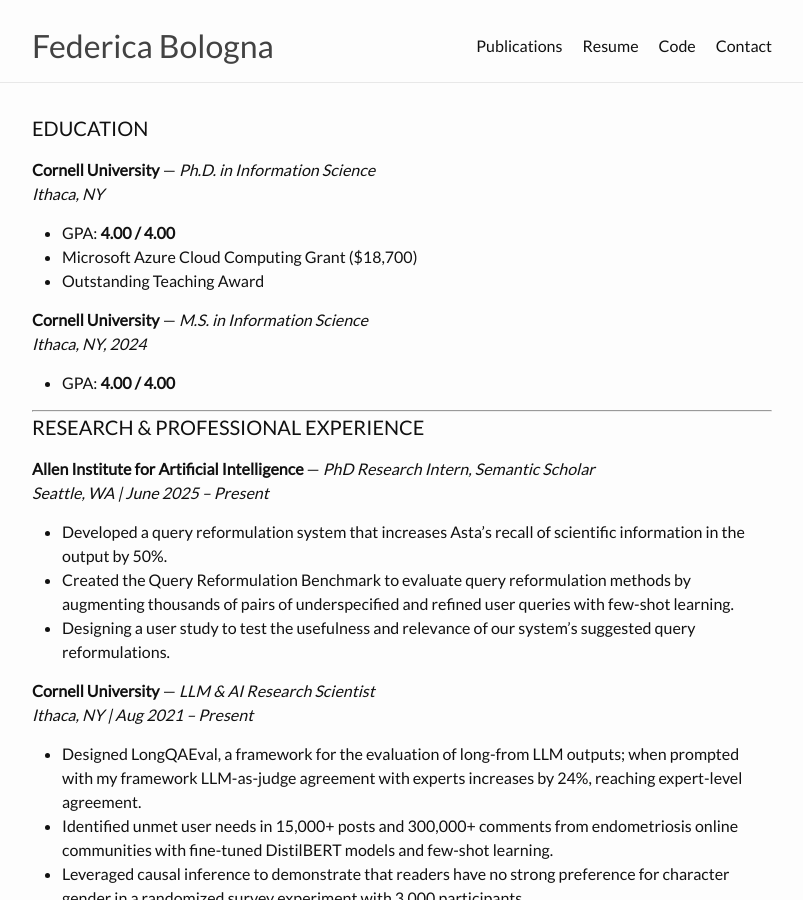
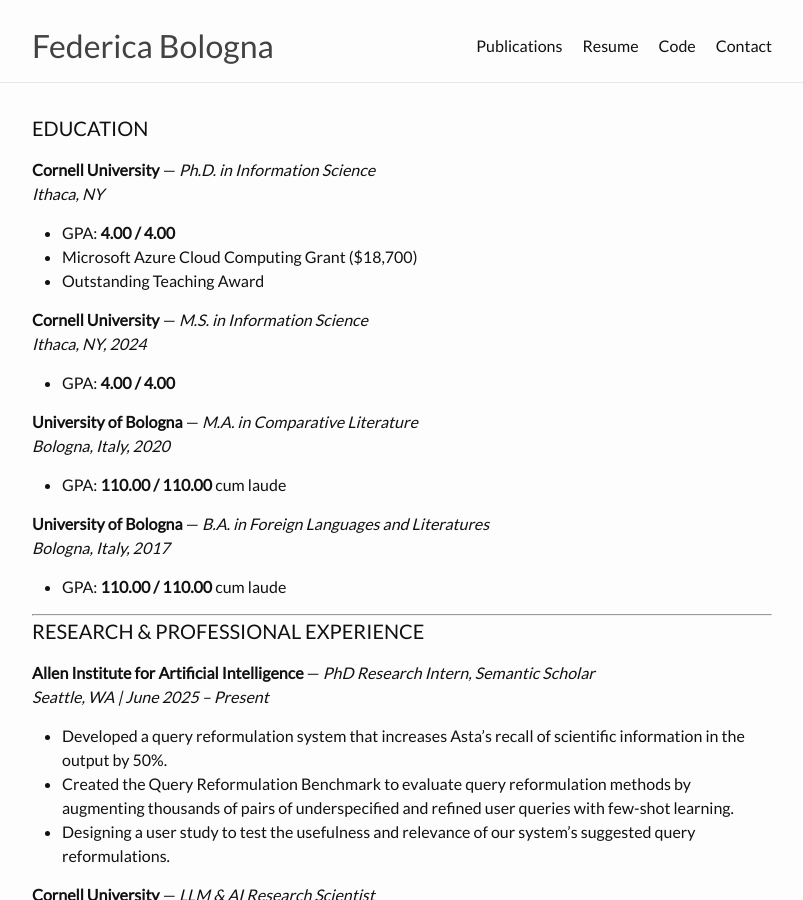
Before and after one commit to federicabologna/federicabologna.github.io, a Jekyll site: the page built from resume.markdown, in a window 1280 px wide and 900 px high. Shown: the whole window, without its empty margins (238-1041 px from the left). Built offline with Jekyll 4.4.1, drawn with Linux system fonts in a browser that asks for light colours; some of the changed text lies outside the part shown.

Commit message:
adding info

```diff
--- a/resume.markdown
+++ b/resume.markdown
@@ -15,6 +15,14 @@ permalink: /resume/
 **Cornell University** — *M.S. in Information Science*
 *Ithaca, NY, 2024*
 - GPA: **4.00 / 4.00**
+
+**University of Bologna** — *M.A. in Comparative Literature*
+*Bologna, Italy, 2020*
+- GPA: **110.00 / 110.00** cum laude
+
+**University of Bologna** — *B.A. in Foreign Languages and Literatures*
+*Bologna, Italy, 2017*
+- GPA: **110.00 / 110.00** cum laude
 
 ---
 
```
Also changed, not shown: other parts of resume.markdown (+0 -1 lines).
